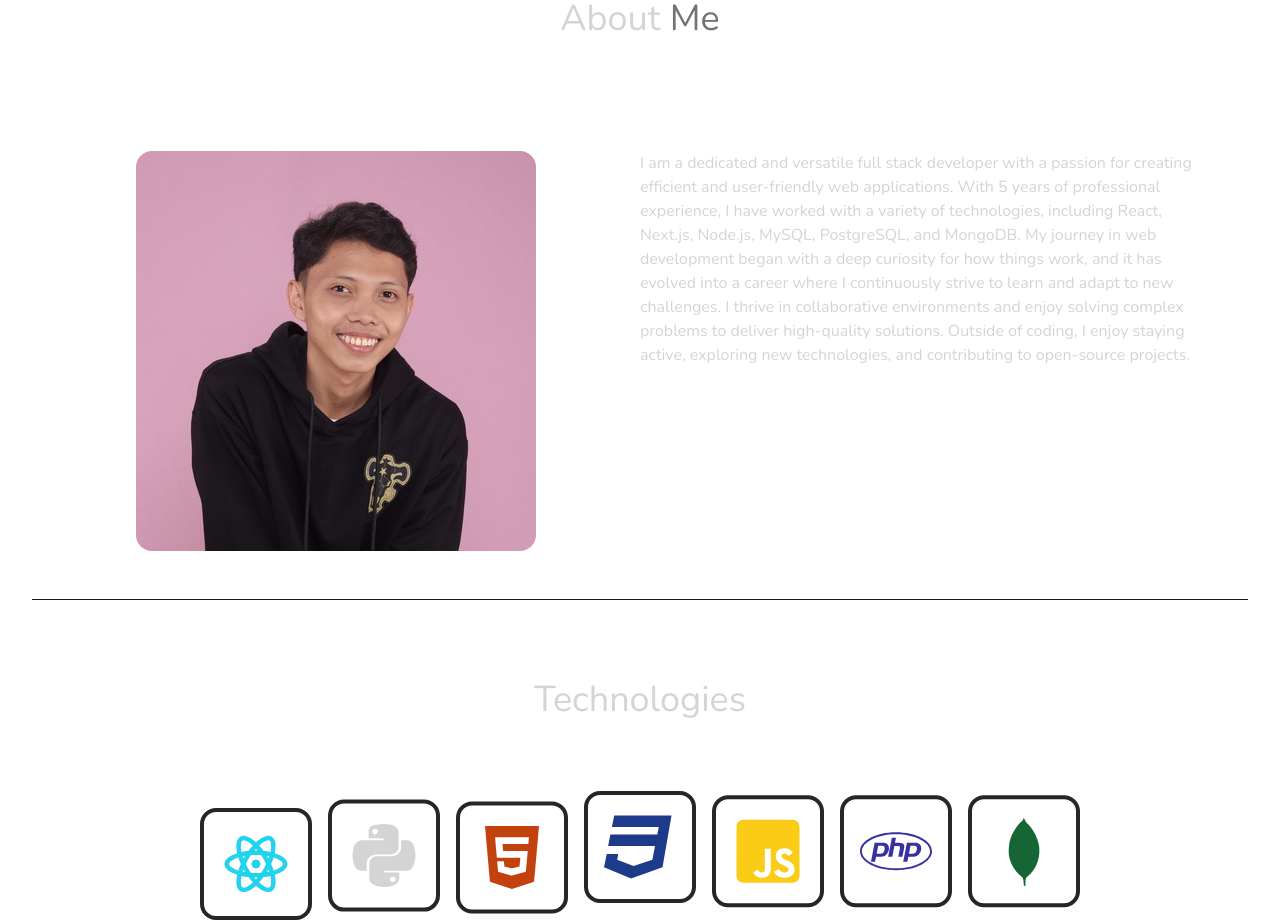
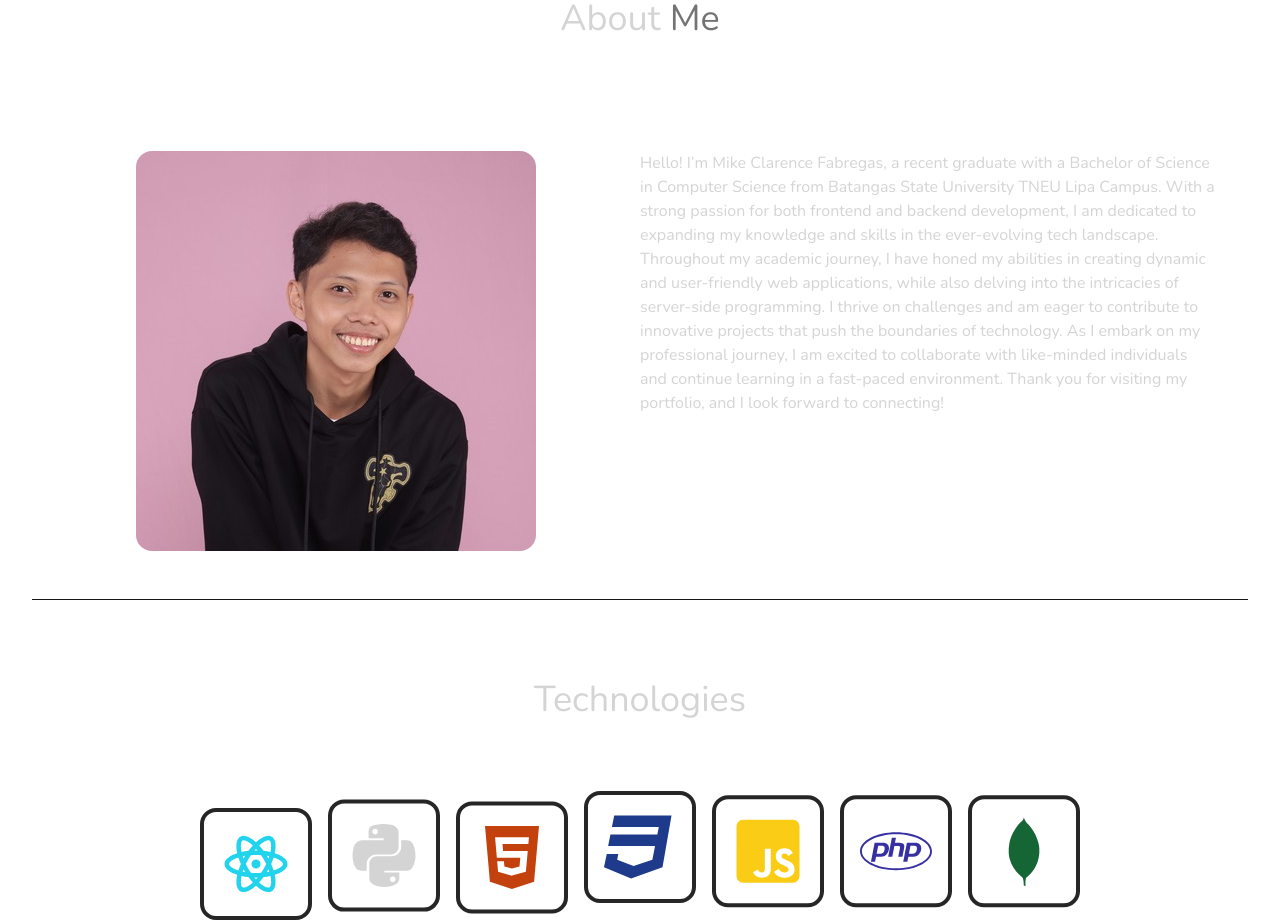
Before and after one commit to mikeclarencefabregas/mikeclarencef-portfolio, a React (Vite) app: page / in a window 1280 px wide. Shown: the part 940-1864 px from the top of the page. Built offline with nearby package versions, Linux system fonts and the light colour scheme.

Commit message:
Update about_me.js

```diff
--- a/src/assets/about_me.js
+++ b/src/assets/about_me.js
@@ -1 +1,5 @@
-export const ABOUT_ME = `I am a dedicated and versatile full stack developer with a passion for creating efficient and user-friendly web applications. With 5 years of professional experience, I have worked with a variety of technologies, including React, Next.js, Node.js, MySQL, PostgreSQL, and MongoDB. My journey in web development began with a deep curiosity for how things work, and it has evolved into a career where I continuously strive to learn and adapt to new challenges. I thrive in collaborative environments and enjoy solving complex problems to deliver high-quality solutions. Outside of coding, I enjoy staying active, exploring new technologies, and contributing to open-source projects.`;
+export const ABOUT_ME = `Hello! I’m Mike Clarence Fabregas, a recent graduate with a Bachelor of Science in Computer Science from Batangas State University TNEU Lipa Campus. With a strong passion for both frontend and backend development, I am dedicated to expanding my knowledge and skills in the ever-evolving tech landscape.
+
+Throughout my academic journey, I have honed my abilities in creating dynamic and user-friendly web applications, while also delving into the intricacies of server-side programming. I thrive on challenges and am eager to contribute to innovative projects that push the boundaries of technology.
+
+As I embark on my professional journey, I am excited to collaborate with like-minded individuals and continue learning in a fast-paced environment. Thank you for visiting my portfolio, and I look forward to connecting!`;
```
